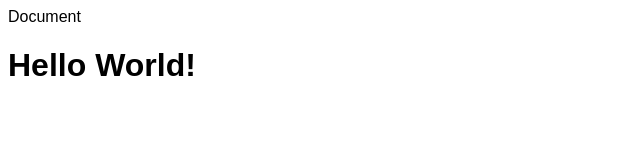
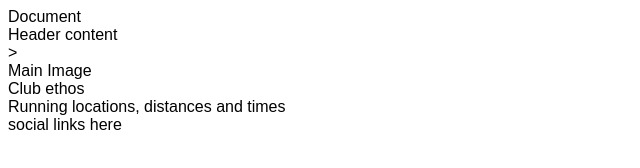
Before and after one commit to samuelkerstell/love-running, a plain HTML site: page index.html in a window 1280 px wide. Shown: the whole page, without its empty margins (0-640 px from the left). Drawn offline with Linux system fonts and the light colour scheme.

Commit message:
add core structure for home page

```diff
--- a/index.html
+++ b/index.html
@@ -12,7 +12,20 @@
     <title>Document</title>
 </head>
 <body>
-    <h1>Hello World!</h1>
+    <header>Header content</header>>
+    <section>
+        Main Image
+    </section>
+    <section>
+        Club ethos
+    </section>
+    <section>
+        Running locations, distances and times
+    </section>
+
+    <footer>
+        social links here
+    </footer>
 
 </body>
 </html>
```
